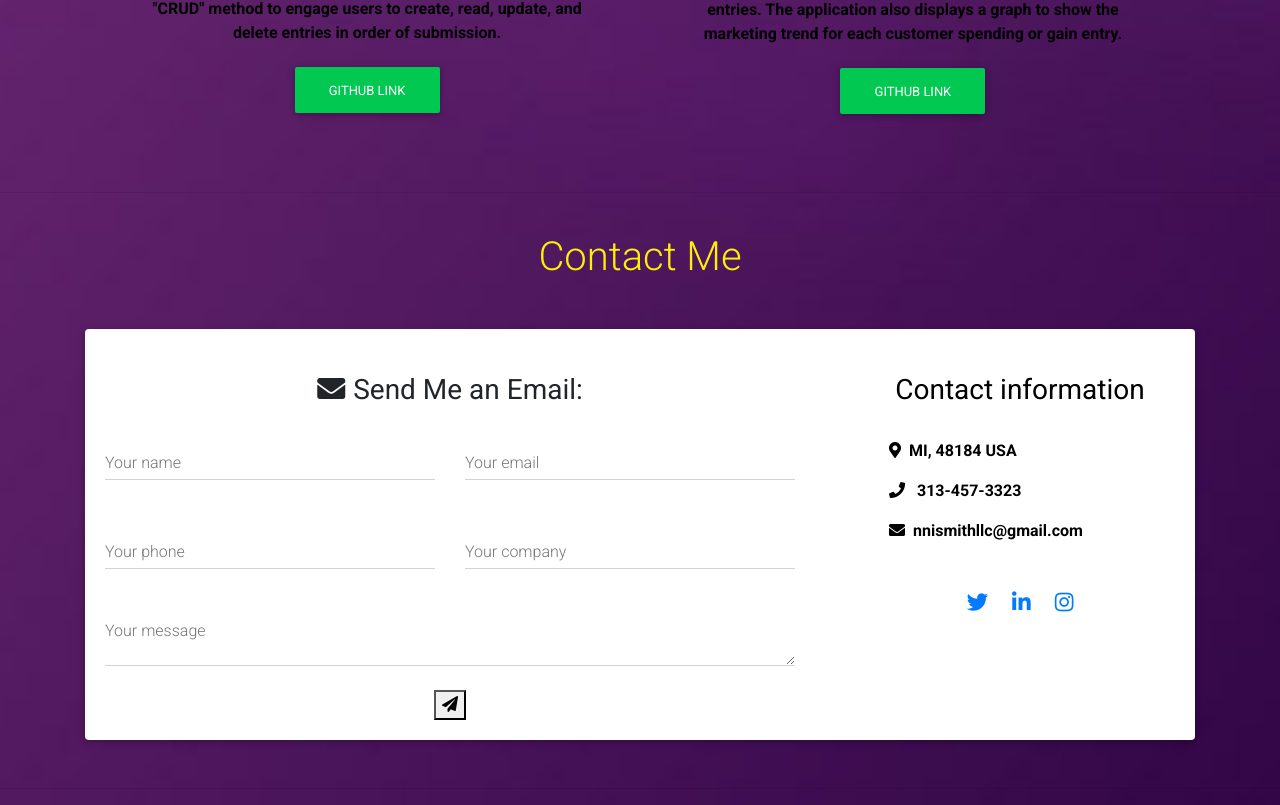
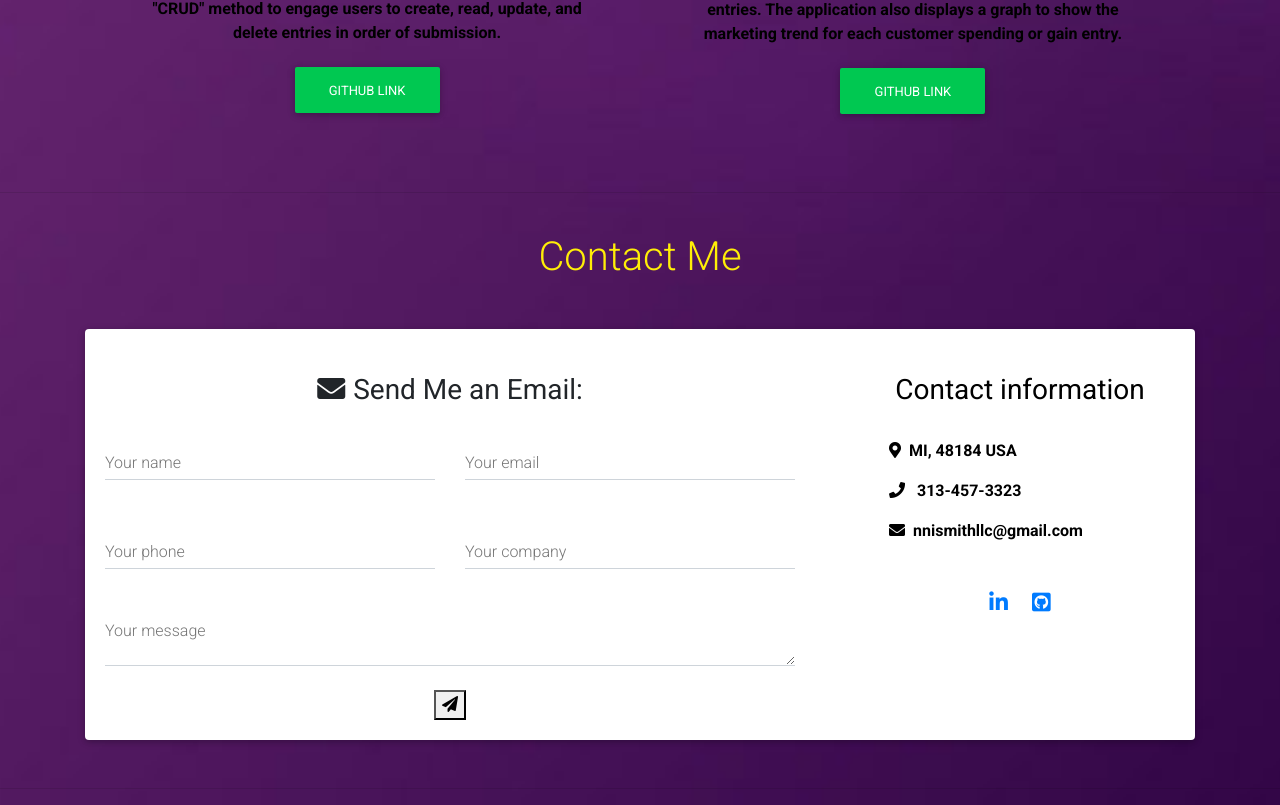
Before and after one commit to nnismithllc/NSmithWorkProfile, a React (Create React App) app: page / in a window 1280 px wide. Shown: the part 3098-3903 px from the top of the page. Built offline with nearby package versions, Linux system fonts and the light colour scheme.

Commit message:
updated readme file- working app- not email btn

```diff
--- a/src/Component/About.js
+++ b/src/Component/About.js
@@ -12,13 +12,11 @@ import {
   MDBContainer,
 } from "mdbreact";
 
-
 // About Page Information
 function About() {
   return (
     <MDBContainer>
       <p id="info">
-
         Beginning my coding career has been one of the most exhilarating
         experience of my work life. The challenge of building dynamic visuals
         from mock flow tables to user interactive structures is thrilling to me.
--- a/src/Component/Contact.js
+++ b/src/Component/Contact.js
@@ -1,27 +1,45 @@
 // Imports from App.js Page to Run Contact Function
-import React from 'react';
-import emailjs from 'emailjs-com';
-import './Contact.js';
-import {  MDBRow, MDBCol, MDBCard, MDBCardBody, MDBIcon, MDBBtn, MDBInput } from "mdbreact";
+import React from "react";
+import emailjs from "emailjs-com";
+import "./Contact.js";
+import {
+  MDBRow,
+  MDBCol,
+  MDBCard,
+  MDBCardBody,
+  MDBIcon,
+  MDBBtn,
+  MDBInput,
+} from "mdbreact";
 
+// Export for Contact Function
 export default function Contact() {
-
+  // Send Function
   function sendEmail(e) {
     e.preventDefault();
 
-    emailjs.sendForm('gmail', 'template_8xf3fh5', e.target, 'user_C7KCkTN3yY1VzbTJMeAJg')
-      .then((result) => {
+    emailjs
+      .sendForm(
+        "gmail",
+        "template_8xf3fh5",
+        e.target,
+        "user_C7KCkTN3yY1VzbTJMeAJg"
+      )
+      .then(
+        (result) => {
           console.log(result.text);
-      }, (error) => {
+        },
+        (error) => {
           console.log(error.text);
-      });
-      e.target.reset()
         }
-
+      );
+    e.target.reset();
+  }
+  // Return Contact Information
   return (
     <div>
       <div className="container">
-      <form onClick={sendEmail} id='form'>
+        <form onClick={sendEmail} id="form">
           <section className="contact-section my-5">
             <MDBCard>
               <MDBRow>
@@ -79,7 +97,12 @@ export default function Contact() {
                             id="form-contact-message"
                             label="Your message"
                           />
-                      <button onClick ={sendEmail} rounded color="blue" id='form'>
+                          <button
+                            onClick={sendEmail}
+                            rounded
+                            color="blue"
+                            id="form"
+                          >
                             <MDBIcon icon="paper-plane" />
                           </button>
                         </div>
@@ -112,18 +135,13 @@ export default function Contact() {
                     <hr className="hr-light my-4" />
                     <ul className="list-inline text-center list-unstyled">
                       <li className="list-inline-item">
-                    <a href="#!" className="p-2 fa-lg w-ic">
-                      <MDBIcon fab icon="twitter" />
-                    </a>
-                  </li>
-                  <li className="list-inline-item">
-                    <a href="#!" className="p-2 fa-lg w-ic">
+                        <a href="https://www.linkedin.com/in/nintia-smith/" className="p-2 fa-lg w-ic">
                           <MDBIcon fab icon="linkedin-in" />
                         </a>
                       </li>
                       <li className="list-inline-item">
-                    <a href="#!" className="p-2 fa-lg w-ic">
-                      <MDBIcon fab icon="instagram" />
+                        <a href="https://github.com/nnismithllc" className="p-2 fa-lg w-ic">
+                          <MDBIcon fab icon="github-square" />
                         </a>
                       </li>
                     </ul>
--- a/src/Component/Header.js
+++ b/src/Component/Header.js
@@ -1,6 +1,8 @@
-import React,{Component} from "react";
+// Import Details for Header
+import React from "react";
 import './css/Profile.css';
 
+// Head Function Information
 function Header () {
 
     return (
@@ -10,5 +12,5 @@ function Header () {
     )
 
 }
-
+// Export Details for Header
 export default Header
--- a/src/Component/Portfolio.js
+++ b/src/Component/Portfolio.js
@@ -1,3 +1,4 @@
+// Imports for Portfolio
 import React from "react";
 import {
   MDBRow,
@@ -13,6 +14,7 @@ import LandPic from "../Component/public/images/LandDegrees.JPG";
 import NotePic from "../Component/public/images/NoteTaker.JPG";
 import SnapPic from "../Component/public/images/snapbudget.JPG";
 
+// Function Call and Return for Portfolio
 function Portfolio() {
   return (
     <section className="text-center my-5">
@@ -148,4 +150,5 @@ function Portfolio() {
   );
 }
 
+// Export Details for Portfolio
 export default Portfolio;
```
Also changed, not shown: src/App.js (+5 -4 lines), src/Component/Navbar.js (+14 -14 lines), src/index.js (+2 -5 lines), 1 other file (tests, documents, lock files or other folders). Lines whose indentation alone changed are shown as unchanged.
